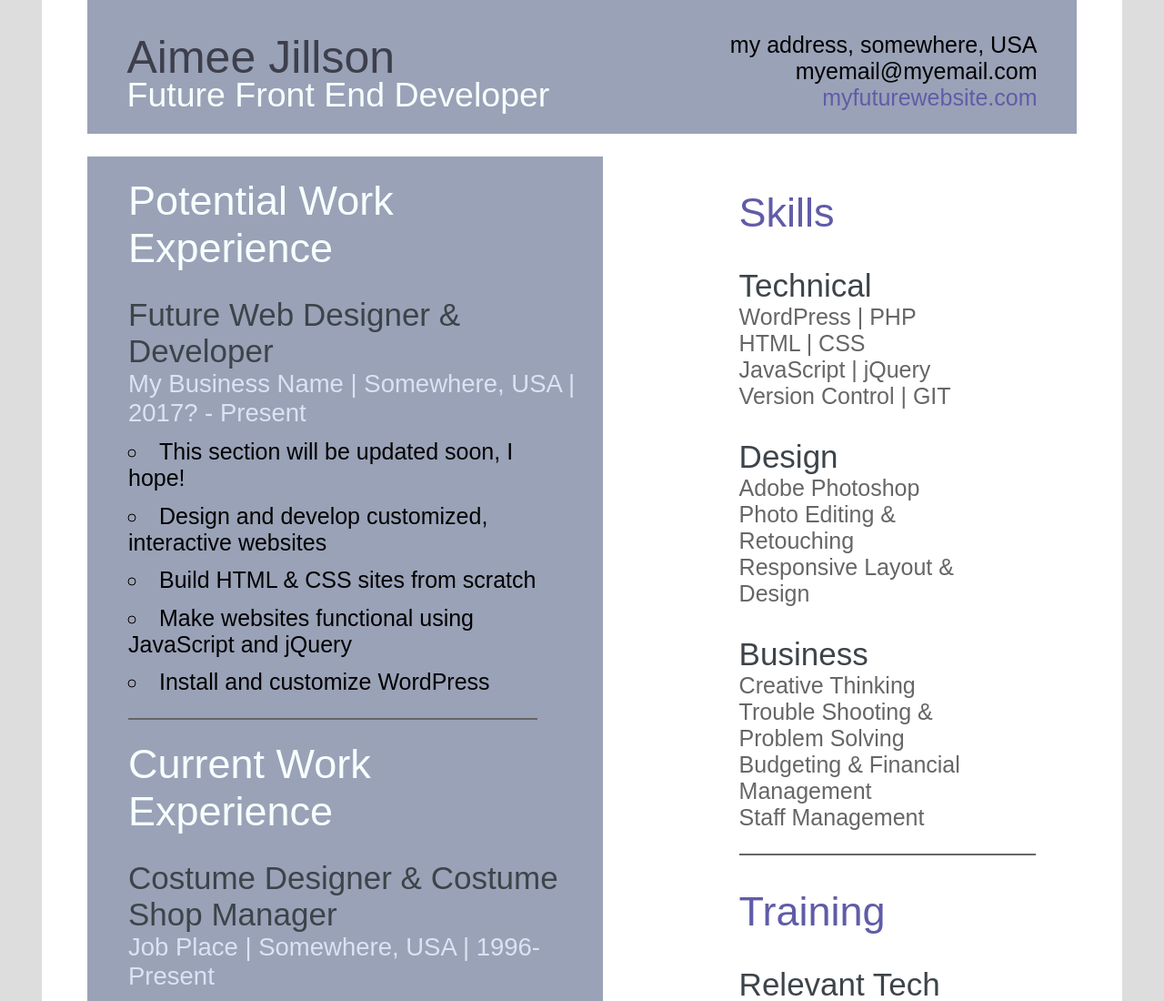
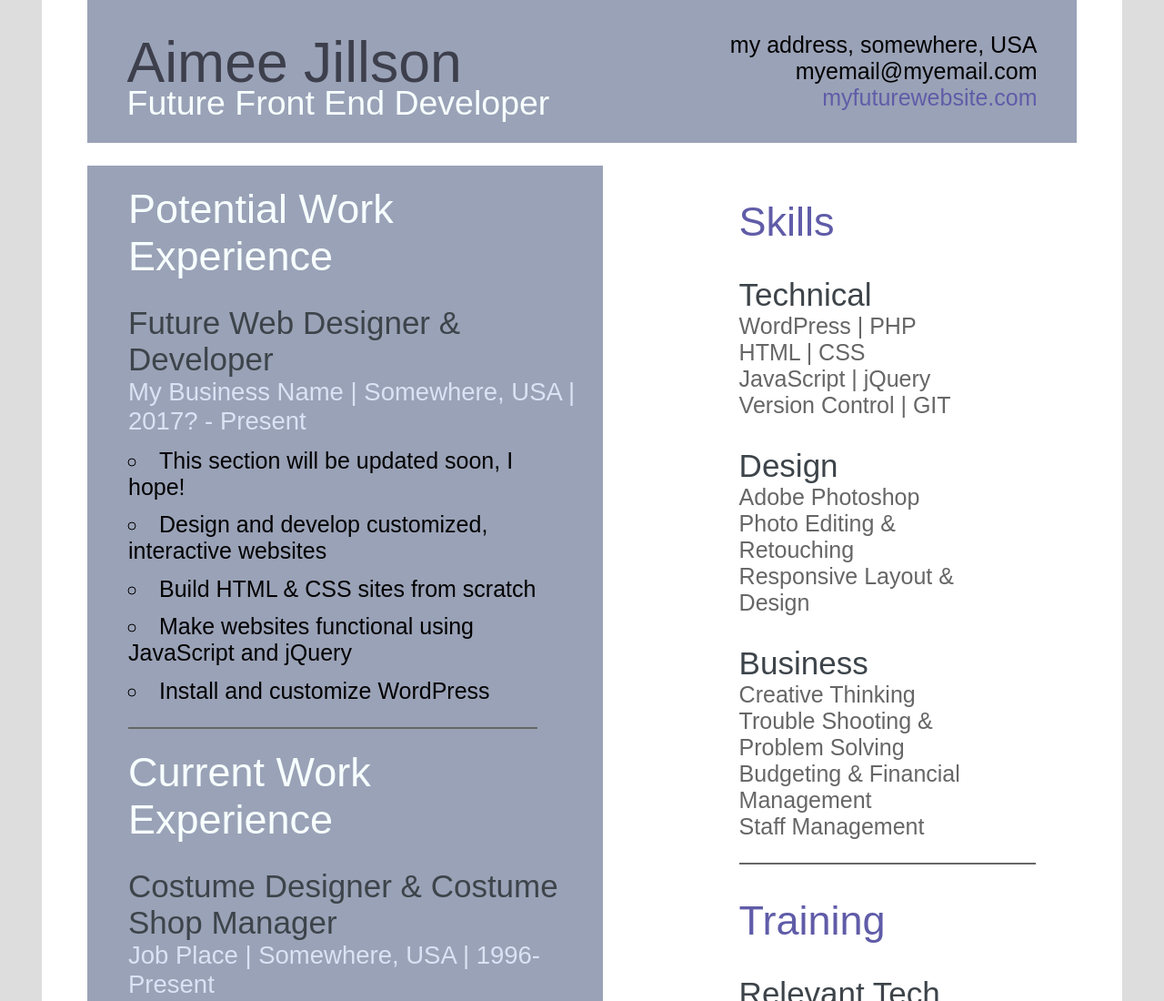
Before and after one commit to ajillson/ajillson.github.io, a plain HTML site: page index.htm in a window 1280 px wide. Shown: the top 1100 px of the page at 91% size. Drawn offline with Linux system fonts and the light colour scheme; a web font is replaced by a local one.

Commit message:
Update stylesheet.css

```diff
--- a/stylesheet.css
+++ b/stylesheet.css
@@ -87,7 +87,7 @@ header#mainHeader {
 	margin-bottom: 1em;
 }
 
-header#mainHeader h1 {0
+header#mainHeader h1 {
 	font-size: 2.5em;
 	color: #3d3f4c;
 	font-weight: normal;
```
